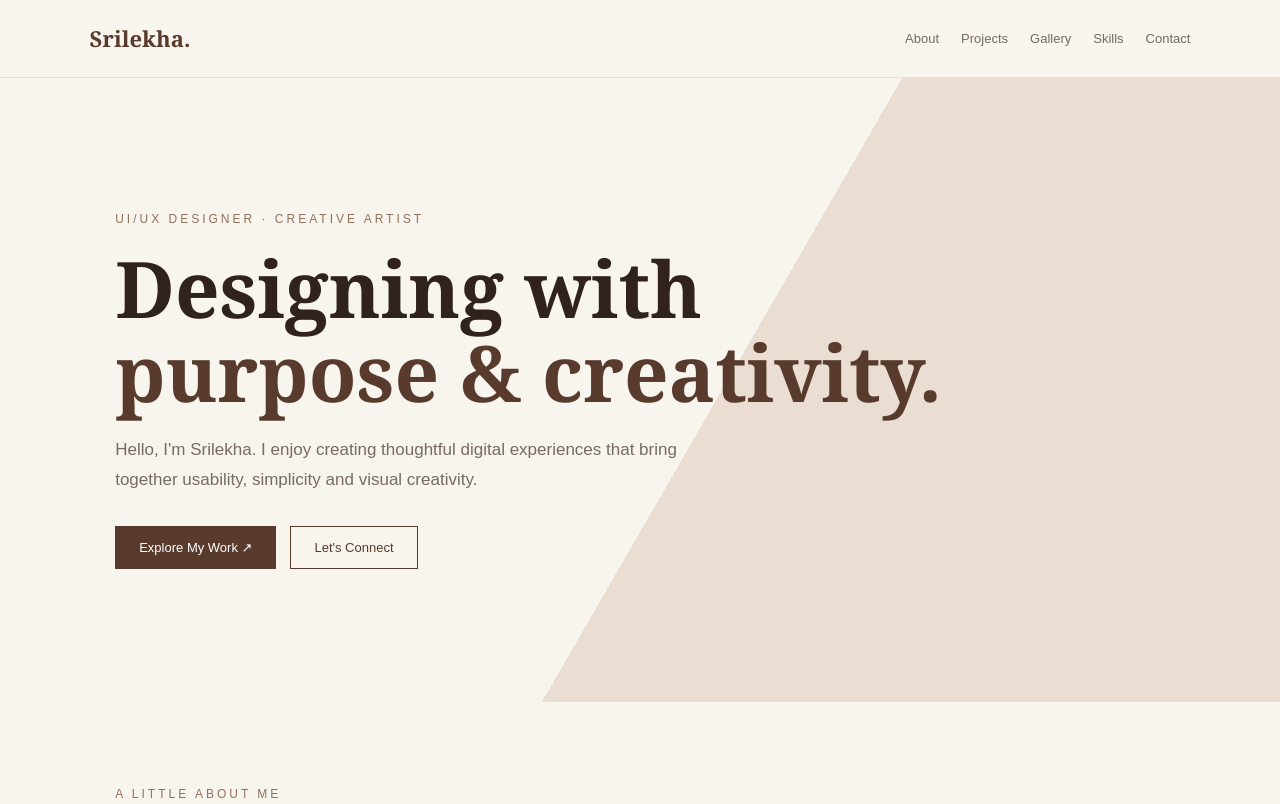
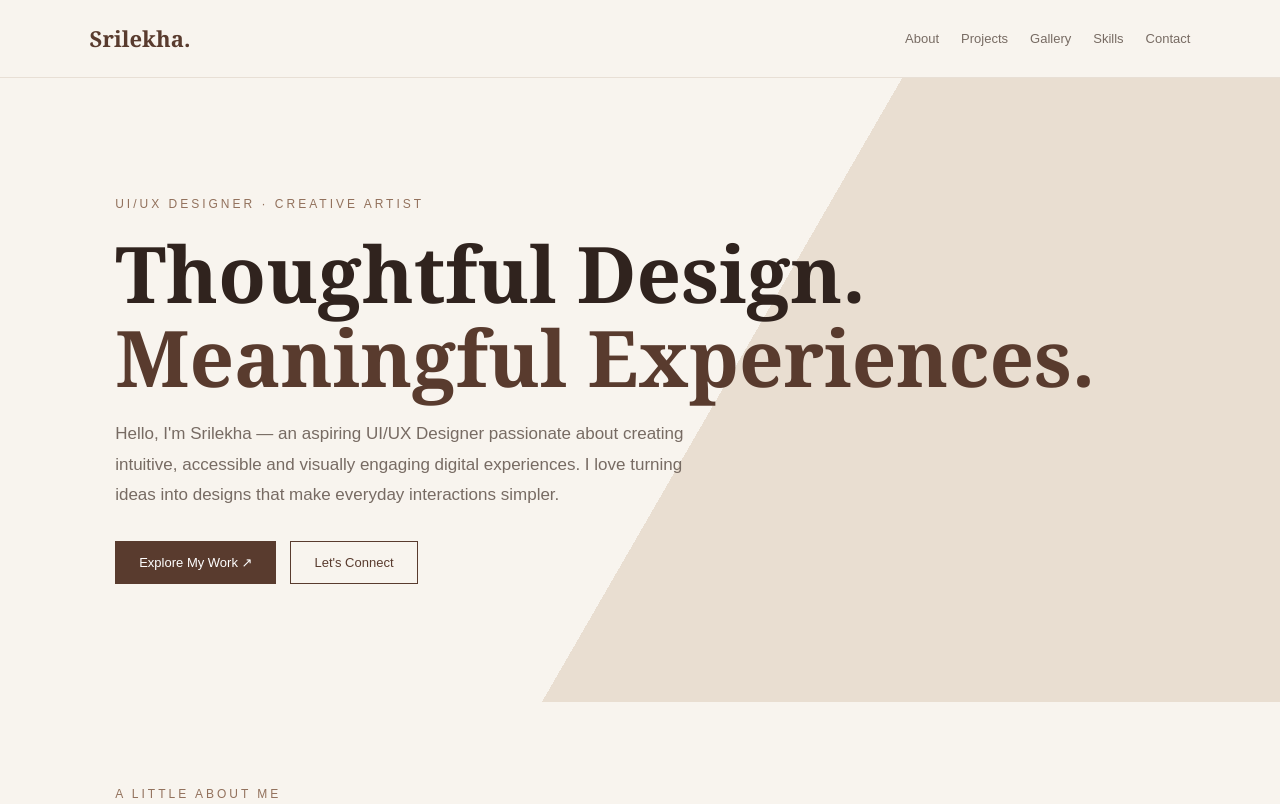
Before and after one commit to Srilekhach-design/srilekhach-design.github.io, a plain HTML site: page index.html in a window 1280 px wide. Shown: the top 804 px of the page. Drawn offline with Linux system fonts and the light colour scheme.

Commit message:
Update index.html

```diff
--- a/index.html
+++ b/index.html
@@ -114,11 +114,17 @@ footer { padding: 22px; text-align: center; color: var(--muted); font: 12px Aria
   </div>
 </nav>
 
+
 <section class="hero" id="home">
   <div>
     <div class="eyebrow">UI/UX Designer · Creative Artist</div>
-    <h1>Designing with<br><span>purpose & creativity.</span></h1>
-    <p>Hello, I'm Srilekha. I enjoy creating thoughtful digital experiences that bring together usability, simplicity and visual creativity.</p>
+    <h1>Thoughtful Design.<br><span>Meaningful Experiences.</span></h1>
+    <p>
+      Hello, I'm Srilekha — an aspiring UI/UX Designer passionate
+      about creating intuitive, accessible and visually engaging
+      digital experiences. I love turning ideas into designs
+      that make everyday interactions simpler.
+    </p>
     <div class="actions">
       <a class="btn" href="#projects">Explore My Work ↗</a>
       <a class="btn outline" href="#contact">Let's Connect</a>
```
